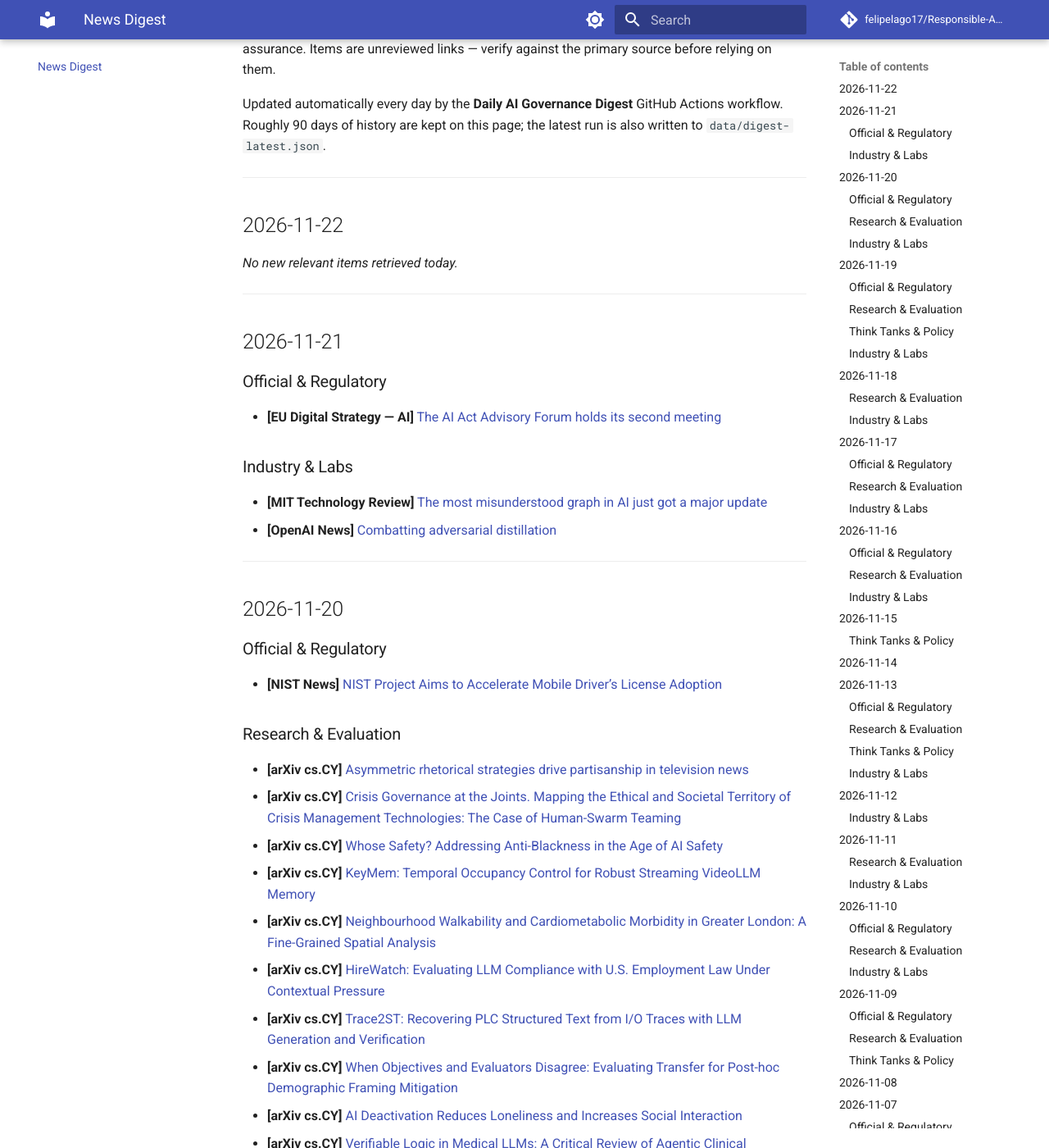
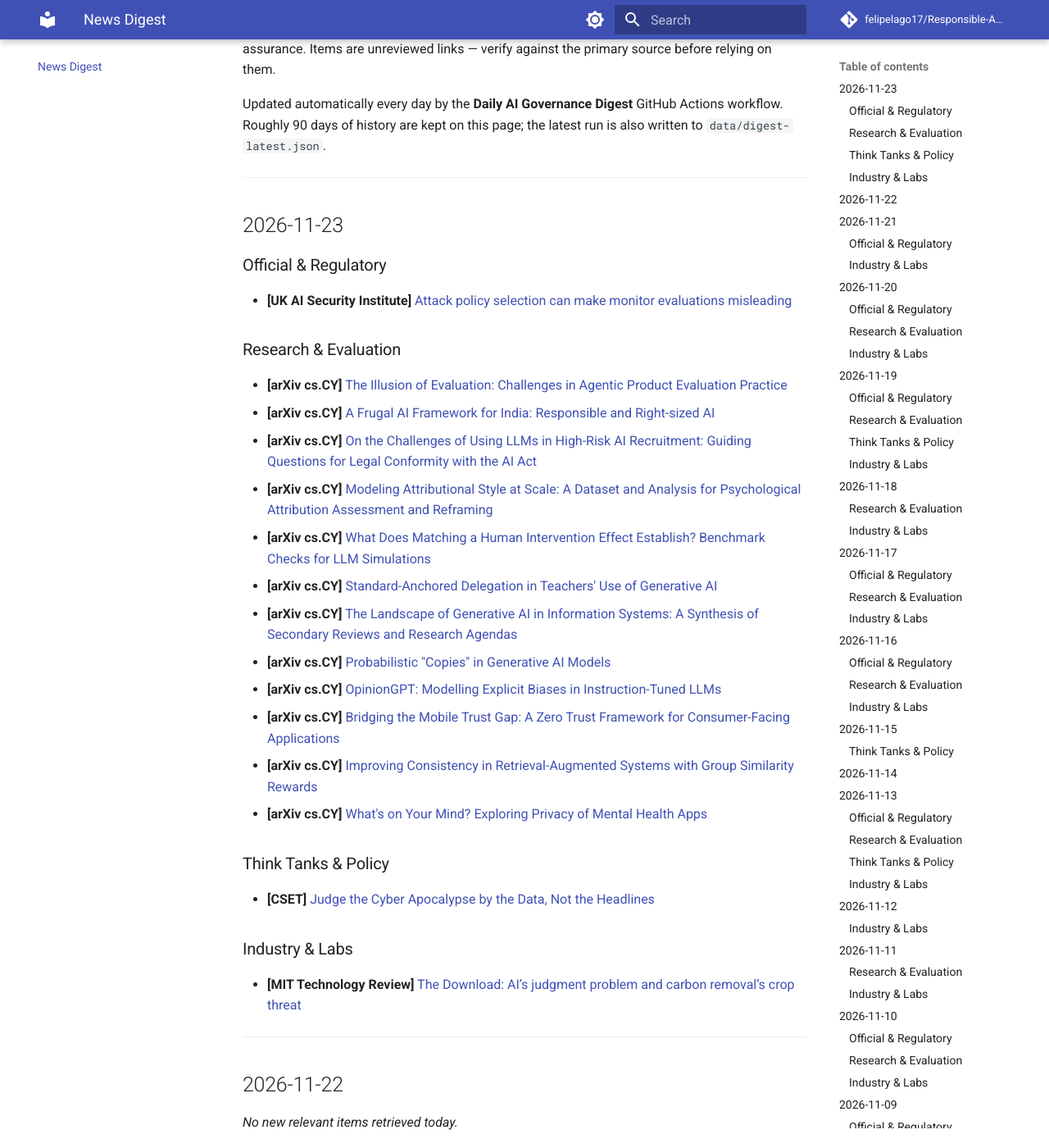
Before and after one commit to felipelago17/Responsible-AI-evaluation, an MkDocs documentation site: the page built from docs/news/digest.md, in a window 1280 px wide and 1400 px high, scrolled down 232 px. Shown: the whole window at 82% size. Built offline with MkDocs 1.6.1 and Material for MkDocs 9.7.7, drawn with Linux system fonts in a browser that asks for light colours; comment, search, counter and statistics services are not loaded.

Commit message:
chore: daily digest 2026-11-23

```diff
--- a/docs/news/digest.md
+++ b/docs/news/digest.md
@@ -9,6 +9,37 @@ Roughly 90 days of history are kept on this page; the latest run is also written
 ---
 
 <!-- DIGEST_START -->
+## 2026-11-23
+
+### Official & Regulatory
+
+- **[UK AI Security Institute]** [Attack policy selection can make monitor evaluations misleading](https://www.aisi.gov.uk/blog/attack-policy-selection-can-make-monitor-evaluations-misleading)
+
+### Research & Evaluation
+
+- **[arXiv cs.CY]** [The Illusion of Evaluation: Challenges in Agentic Product Evaluation Practice](https://arxiv.org/abs/2611.26923)
+- **[arXiv cs.CY]** [A Frugal AI Framework for India: Responsible and Right-sized AI](https://arxiv.org/abs/2611.27189)
+- **[arXiv cs.CY]** [On the Challenges of Using LLMs in High-Risk AI Recruitment: Guiding Questions for Legal Conformity with the AI Act](https://arxiv.org/abs/2611.27462)
+- **[arXiv cs.CY]** [Modeling Attributional Style at Scale: A Dataset and Analysis for Psychological Attribution Assessment and Reframing](https://arxiv.org/abs/2611.26900)
+- **[arXiv cs.CY]** [What Does Matching a Human Intervention Effect Establish? Benchmark Checks for LLM Simulations](https://arxiv.org/abs/2611.27186)
+- **[arXiv cs.CY]** [Standard-Anchored Delegation in Teachers' Use of Generative AI](https://arxiv.org/abs/2611.27533)
+- **[arXiv cs.CY]** [The Landscape of Generative AI in Information Systems: A Synthesis of Secondary Reviews and Research Agendas](https://arxiv.org/abs/2603.11842)
+- **[arXiv cs.CY]** [Probabilistic "Copies" in Generative AI Models](https://arxiv.org/abs/2607.14532)
+- **[arXiv cs.CY]** [OpinionGPT: Modelling Explicit Biases in Instruction-Tuned LLMs](https://arxiv.org/abs/2309.03876)
+- **[arXiv cs.CY]** [Bridging the Mobile Trust Gap: A Zero Trust Framework for Consumer-Facing Applications](https://arxiv.org/abs/2508.16662)
+- **[arXiv cs.CY]** [Improving Consistency in Retrieval-Augmented Systems with Group Similarity Rewards](https://arxiv.org/abs/2510.04392)
+- **[arXiv cs.CY]** [What's on Your Mind? Exploring Privacy of Mental Health Apps](https://arxiv.org/abs/2605.02016)
+
+### Think Tanks & Policy
+
+- **[CSET]** [Judge the Cyber Apocalypse by the Data, Not the Headlines](https://cset.georgetown.edu/article/judge-the-cyber-apocalypse-by-the-data-not-the-headlines/)
+
+### Industry & Labs
+
+- **[MIT Technology Review]** [The Download: AI’s judgment problem and carbon removal’s crop threat](https://www.technologyreview.com/2026/11/23/1149548/the-download-ai-judgment-problem-carbon-removal-crop-threat/)
+
+---
+
 ## 2026-11-22
 
 *No new relevant items retrieved today.*
```
Also changed, not shown: 2 other files.
